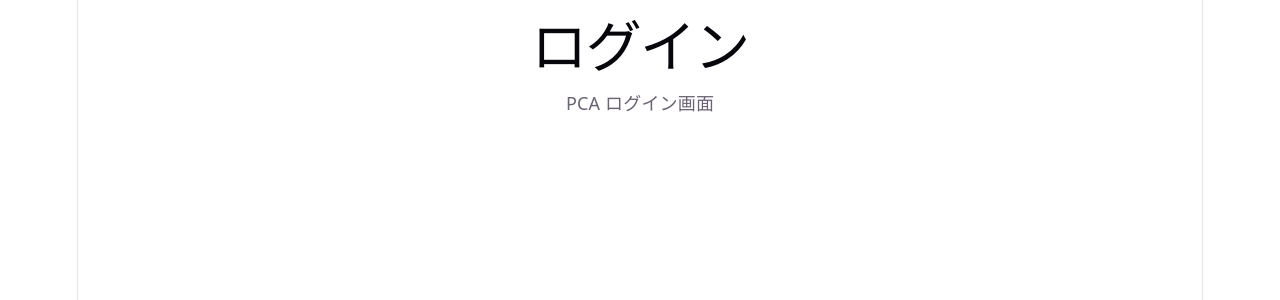
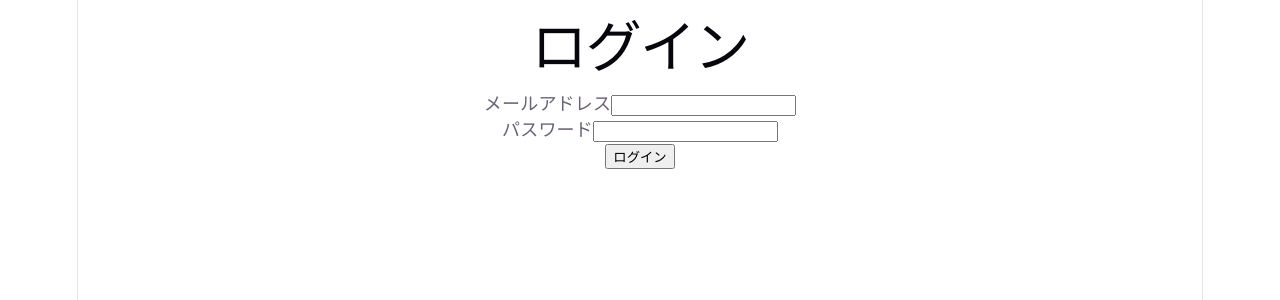
Before and after one commit to TaigaKudo/PepperCookingAssistant, a React (Vite) app in the folder pca-frontend/: page /login in a window 1280 px wide. Shown: the top 300 px of the page. Built offline with nearby package versions, Linux system fonts and the light colour scheme.

Commit message:
ログイン機能作成

```diff
--- a/pca-frontend/src/App.tsx
+++ b/pca-frontend/src/App.tsx
@@ -1,10 +1,12 @@
 import {Routes, Route } from 'react-router-dom'
 import LoginPage from './pages/LoginPage'
+import StockListPage from './pages/StockListPage'
 
 function App() {
   return (
     <Routes>
       <Route path="/login" element={<LoginPage />} />
+      <Route path="/stocks" element={<StockListPage />} />
     </Routes>
   )
 }
--- a/pca-frontend/src/api/authApi.ts
+++ b/pca-frontend/src/api/authApi.ts
@@ -0,0 +1,33 @@
+import { getCookie } from '../utils/cookie'
+import type { TokenResponse } from '../types/auth'
+
+export async function login(
+    email: string,
+    password: string
+): Promise<TokenResponse> {
+    await fetch('http://localhost:8080/auth/csrf',{
+        method: 'GET',
+        credentials: 'include'
+    })
+
+    const csrfToken = getCookie('XSRF-TOKEN')
+
+    const response = await fetch('http://localhost:8080/auth/login', {
+        method: 'POST',
+        credentials: 'include',
+        headers: {
+            'Content-Type': 'application/json',
+            'X-XSRF-TOKEN': csrfToken ?? ''
+        },
+        body: JSON.stringify({
+            email,
+            password
+        })
+    })
+
+    if(!response.ok){
+        throw new Error('ログインに失敗しました')
+    }
+
+    return await response.json()
+}
--- a/pca-frontend/src/api/stockApi.ts
+++ b/pca-frontend/src/api/stockApi.ts
@@ -0,0 +1,14 @@
+export async function getStocks(accessToken: string){
+    const response = await fetch('http://localhost:8080/stocks', {
+        method: 'GET',
+        headers: {
+            'Authorization': `Bearer ${accessToken}`,
+        },
+    })
+
+    if(!response.ok){
+        throw new Error('在庫一覧の取得に失敗しました')
+    }
+
+    return await response.json()
+}
--- /dev/null
+++ b/pca-frontend/src/context/AuthContext.tsx
@@ -0,0 +1,29 @@
+import { createContext, useContext, useState } from 'react'
+import type { ReactNode } from 'react'
+
+type AuthContextType = {
+    accessToken: string | null
+    setAccessToken: (token: string | null) => void
+}
+
+const AuthContext = createContext<AuthContextType | undefined>(undefined)
+
+export function AuthProvider({ children }: { children: ReactNode}){
+    const [accessToken, setAccessToken] = useState<string | null>(null)
+
+    return (
+        <AuthContext.Provider value={{ accessToken, setAccessToken }}>
+            { children }
+        </AuthContext.Provider>
+    )
+}
+
+export function useAuth(){
+    const context = useContext(AuthContext)
+
+    if(!context){
+        throw new Error('useAuth must be used within AuthProvider')
+    }
+
+    return context
+}
--- a/pca-frontend/src/main.tsx
+++ b/pca-frontend/src/main.tsx
@@ -3,11 +3,14 @@
 import { BrowserRouter } from 'react-router-dom'
 import './index.css'
 import App from './App.tsx'
+import { AuthProvider } from './context/AuthContext.tsx'
 
 createRoot(document.getElementById('root')!).render(
   <StrictMode>
     <BrowserRouter>
-      <App />
+      <AuthProvider>
+        <App />
+      </AuthProvider>
     </BrowserRouter>
   </StrictMode>,
 )
--- a/pca-frontend/src/pages/LoginPage.tsx
+++ b/pca-frontend/src/pages/LoginPage.tsx
@@ -1,9 +1,62 @@
+import { useState } from 'react'
+import { login } from '../api/authApi'
+import { useAuth } from '../context/AuthContext'
+import { useNavigate } from 'react-router-dom'
+
 function LoginPage() {
+    const [email, setEmail] = useState('')
+    const [password, setPassword] = useState('')
+    const navigate = useNavigate()
+
+    const { setAccessToken } = useAuth()
+
+    const handleSubmit = async (
+        e: React.SubmitEvent<HTMLFormElement>
+    ) => {
+        e.preventDefault()
+
+        const result = await login(email, password)
+
+        setAccessToken(result.accessToken)
+
+        navigate('/stocks')
+    }
+
     return (
-        <div>
-            <h1>ログイン</h1>
-            <p>PCA ログイン画面</p>
-        </div>
+        <main className="login-page">
+            <section className="login-card">
+                <h1 className="login-title">ログイン</h1>
+
+                <form
+                    className="login-form"
+                    onSubmit={handleSubmit}
+                    >
+                    <div className="form-field">
+                        <label htmlFor="email">メールアドレス</label>
+                        <input
+                            id="email"
+                            type="email"
+                            value={email}
+                            onChange={(e) => setEmail(e.target.value)}
+                        />
+                    </div>
+
+                    <div className="form-field">
+                        <label htmlFor="password">パスワード</label>
+                        <input
+                            id="password"
+                            type="password"
+                            value={password}
+                            onChange={(e) => setPassword(e.target.value)}
+                        />
+                    </div>
+
+                    <button type="submit">
+                        ログイン
+                    </button>
+                </form>
+            </section>
+        </main>
     )
 }
 
--- a/pca-frontend/src/pages/StockListPage.tsx
+++ b/pca-frontend/src/pages/StockListPage.tsx
@@ -0,0 +1,28 @@
+import { useEffect } from 'react'
+import { useAuth } from '../context/AuthContext'
+import { getStocks } from '../api/stockApi'
+
+function StockListPage() {
+    const { accessToken } = useAuth()
+
+    useEffect(() => {
+        if (!accessToken) {
+            return
+        }
+
+        const fetchStocks = async () => {
+            const stocks = await getStocks(accessToken)
+            console.log(stocks)
+        }
+
+        fetchStocks()
+    }, [accessToken])
+
+    return (
+        <main>
+            <h1>在庫一覧</h1>
+        </main>
+    )
+}
+
+export default StockListPage
--- /dev/null
+++ b/pca-frontend/src/types/auth.ts
@@ -0,0 +1,3 @@
+export type TokenResponse = {
+    accessToken: string
+}
--- /dev/null
+++ b/pca-frontend/src/utils/cookie.ts
@@ -0,0 +1,7 @@
+export function getCookie(name: string){
+    const value = document.cookie
+    .split('; ')
+    .find((row) => row.startsWith(`${name}=`))
+    ?.split('=')[1]
+    return value
+}
```
Also changed, not shown: 1 other file (tests, documents, lock files or other folders).
